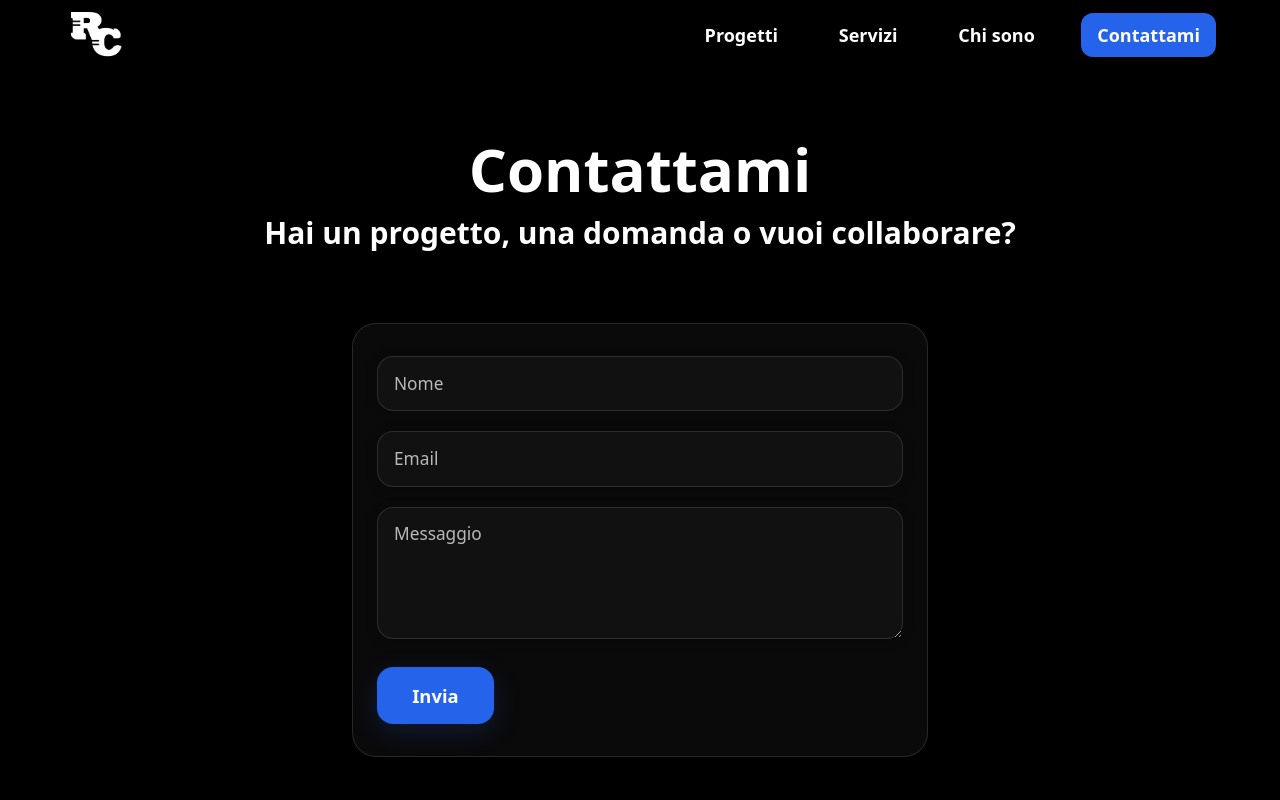
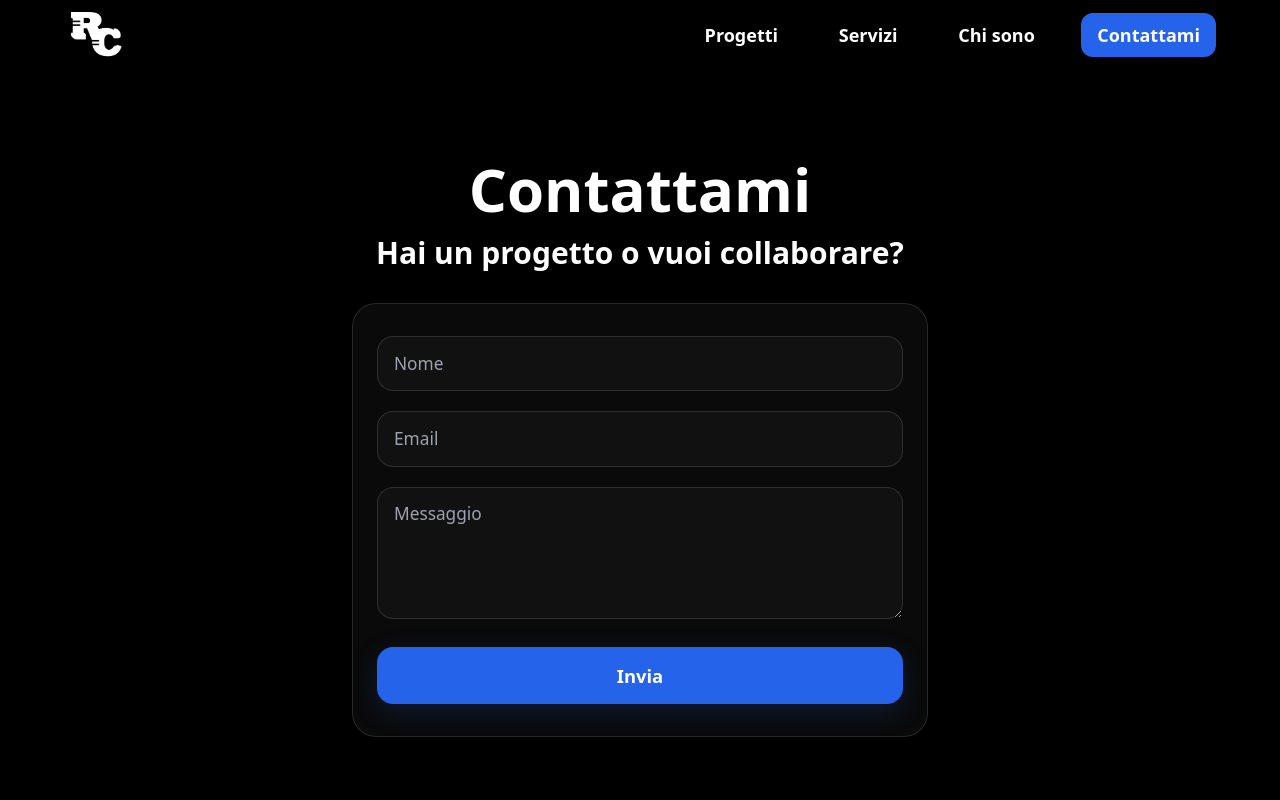
Before and after one commit to Riccardocassis/personal-website-v2, a Vue app: page /contact in a window 1280 px wide. Shown: the top 800 px of the page. Built offline with nearby package versions, Linux system fonts and the light colour scheme.

Commit message:
Fix contact form and restore layout

```diff
--- a/src/pages/Contact.vue
+++ b/src/pages/Contact.vue
@@ -1,143 +1,64 @@
 <template>
   <div class="contact-viewport flex flex-col min-h-screen bg-black">
     <section class="relative z-10 flex-1 flex flex-col justify-center items-center pt-20 md:pt-32 pb-8 px-4">
-      <h1 class="text-5xl md:text-6xl font-extrabold mb-4 text-white text-center animate-contact-title">Contattami</h1>
-      <h2 class="text-2xl md:text-3xl font-bold text-white mb-8 text-center animate-contact-sub">Hai un progetto, una domanda o vuoi collaborare?</h2>
+
+      <h1 class="text-5xl md:text-6xl font-extrabold mb-4 text-white text-center animate-contact-title">
+        Contattami
+      </h1>
+
+      <h2 class="text-2xl md:text-3xl font-bold text-white mb-8 text-center animate-contact-sub">
+        Hai un progetto o vuoi collaborare?
+      </h2>
+
       <div
         class="bg-white/6 backdrop-blur-xl border border-white/12 rounded-3xl shadow-2xl w-full max-w-xl px-6 py-8 flex flex-col items-center gap-6 morphic-contact animate-fadein card-contact"
-        @mousemove="handleMouseMove"
-        @mouseleave="resetTilt"
-        ref="cardRef"
-        :style="cardStyle"
       >
+
         <form
           name="contact"
           method="POST"
+          action="/"
           data-netlify="true"
           netlify-honeypot="bot-field"
           class="w-full flex flex-col gap-5"
-          @submit.prevent="handleSubmit"
-          ref="contactForm"
         >
           <input type="hidden" name="form-name" value="contact" />
+
           <!-- honeypot -->
-          <p class="hidden"><label>Non compilare questo campo<input name="bot-field" /></label></p>
+          <p class="hidden">
+            <label>Non compilare questo campo:
+              <input name="bot-field" />
+            </label>
+          </p>
 
-          <input name="name" v-model="name" type="text" placeholder="Nome" class="input-contact" required />
-          <input name="email" v-model="email" type="email" placeholder="Email" class="input-contact" required />
-          <textarea name="message" v-model="message" placeholder="Messaggio" rows="4" class="input-contact" required></textarea>
+          <input name="name" type="text" placeholder="Nome" class="input-contact" required />
+          <input name="email" type="email" placeholder="Email" class="input-contact" required />
+          <textarea name="message" placeholder="Messaggio" rows="4" class="input-contact" required></textarea>
 
-          <div class="flex items-center justify-between gap-4">
-            <button type="submit" class="btn-contact" :disabled="submitting">{{ submitting ? 'Invio...' : 'Invia' }}</button>
-            <div v-if="success" class="text-sm text-emerald-300">Messaggio inviato, grazie!</div>
-            <div v-if="error" class="text-sm text-rose-300">Errore durante l'invio. Riprova più tardi.</div>
-          </div>
+          <button type="submit" class="btn-contact">Invia</button>
         </form>
+
       </div>
+
     </section>
   </div>
 </template>
-<script setup>
-import { ref } from 'vue'
-// Footer removed from this page per request
-
-const cardRef = ref(null)
-const cardStyle = ref('')
-const contactForm = ref(null)
-
-// form state
-const name = ref('')
-const email = ref('')
-const message = ref('')
-const submitting = ref(false)
-const success = ref(false)
-const error = ref(false)
-
-function handleMouseMove(e) {
-  const card = cardRef.value
-  if (!card) return
-  const rect = card.getBoundingClientRect()
-  const x = e.clientX - rect.left
-  const y = e.clientY - rect.top
-  const centerX = rect.width / 2
-  const centerY = rect.height / 2
-  const rotateX = ((y - centerY) / centerY) * 8
-  const rotateY = ((x - centerX) / centerX) * -8
-  cardStyle.value = `transform: perspective(700px) rotateX(${rotateX}deg) rotateY(${rotateY}deg); transition: transform 0.12s;`
-}
-function resetTilt() {
-  cardStyle.value = 'transform: perspective(700px) rotateX(0deg) rotateY(0deg); transition: transform 0.3s;'
-}
-
-async function handleSubmit(e) {
-  submitting.value = true
-  success.value = false
-  error.value = false
-  try {
-    const formEl = contactForm.value || e.target
-    const formData = new FormData(formEl)
-
-    // First: call Netlify Function to send mail via SendGrid
-    await fetch('/.netlify/functions/sendEmail', {
-      method: 'POST',
-      headers: { 'Content-Type': 'application/json' },
-      body: JSON.stringify(Object.fromEntries(formData.entries()))
-    })
-
-    // Second: submit to Netlify Forms so Netlify keeps a copy of the submission
-    const urlEncoded = new URLSearchParams()
-    for (const pair of formData.entries()) {
-      urlEncoded.append(pair[0], pair[1])
-    }
-    // include form-name (already present) - POST to current origin
-    await fetch('/', { method: 'POST', headers: { 'Content-Type': 'application/x-www-form-urlencoded' }, body: urlEncoded })
-
-    success.value = true
-    // clear fields
-    name.value = ''
-    email.value = ''
-    message.value = ''
-  } catch (err) {
-    console.error('Contact submit error', err)
-    error.value = true
-  } finally {
-    submitting.value = false
-  }
-}
-</script>
 
 <style scoped>
 @keyframes fadein {
-  0% {
-    opacity: 0;
-    transform: scale(0.8);
-  }
-  100% {
-    opacity: 1;
-    transform: scale(1);
-  }
+  0% { opacity: 0; transform: scale(0.8); }
+  100% { opacity: 1; transform: scale(1); }
 }
-.animate-fadein {
-  animation: fadein 0.8s cubic-bezier(.4,0,.2,1);
-}
-.animate-contact-title {
-  animation: fadein 1.2s cubic-bezier(.4,0,.2,1);
-}
-.animate-contact-sub {
-  animation: fadein 1.6s cubic-bezier(.4,0,.2,1);
-}
+.animate-fadein { animation: fadein 0.8s cubic-bezier(.4,0,.2,1); }
+.animate-contact-title { animation: fadein 1.2s cubic-bezier(.4,0,.2,1); }
+.animate-contact-sub { animation: fadein 1.6s cubic-bezier(.4,0,.2,1); }
+
 .morphic-contact {
-  box-shadow: 0 8px 32px 0 rgba(0,0,0,0.35);
-  -webkit-backdrop-filter: blur(16px);
+  box-shadow: 0 8px 32px rgba(0,0,0,0.35);
   backdrop-filter: blur(16px);
   border: 1.5px solid rgba(255,255,255,0.12);
   background: rgba(255,255,255,0.04);
-}
-
-.morphic-contact:hover {
-  box-shadow: 0 0 14px 2px rgba(255,255,255,0.06), 0 8px 32px 0 rgba(0,0,0,0.35);
-  border-color: rgba(255,255,255,0.22);
-  transition: box-shadow 0.3s, border-color 0.3s;
+  border-radius: 1.5rem;
 }
 
 .input-contact {
@@ -147,22 +68,17 @@ async function handleSubmit(e) {
   padding: 0.85rem 1rem;
   color: #fff;
   font-size: 1.08rem;
-  font-family: inherit;
   transition: box-shadow 0.2s, border-color 0.2s;
-  box-shadow: 0 2px 12px 0 rgba(0,0,0,0.25);
-  outline: none;
 }
+
 .input-contact:focus {
   border-color: rgba(255,255,255,0.28);
   box-shadow: 0 0 0 2px rgba(255,255,255,0.06);
 }
-.input-contact::placeholder {
-  color: rgba(255,255,255,0.7);
-  opacity: 1;
-}
+
 .btn-contact {
-  background: #2563eb; /* tailwind bg-blue-600 */
-  color: #ffffff;
+  background: #2563eb;
+  color: #fff;
   font-weight: 600;
   border-radius: 1rem;
   padding: 0.9rem 2.2rem;
@@ -170,35 +86,11 @@ async function handleSubmit(e) {
   margin-top: 0.5rem;
   box-shadow: 0 8px 28px rgba(37,99,235,0.18);
   transition: background 0.2s, box-shadow 0.2s, transform 120ms ease;
-  border: none;
-  cursor: pointer;
 }
+
 .btn-contact:hover {
-  background: #1d4ed8; /* tailwind blue-700 */
+  background: #1d4ed8;
   box-shadow: 0 12px 40px rgba(37,99,235,0.22);
   transform: translateY(-1px);
 }
-.btn-contact:disabled {
-  opacity: 0.6;
-  cursor: not-allowed;
-}
-
-@media (min-width: 768px) {
-  .card-contact {
-    margin-top: 2.5rem;
-  }
-  .contact-viewport {
-    min-height: 100vh;
-    display: flex;
-    flex-direction: column;
-  }
-  .contact-viewport > section {
-    flex: 1 0 auto;
-  }
-  .contact-viewport > footer {
-    flex-shrink: 0;
-  }
-}
-
-/* animated gradient removed; page uses solid black background */
 </style>
```
